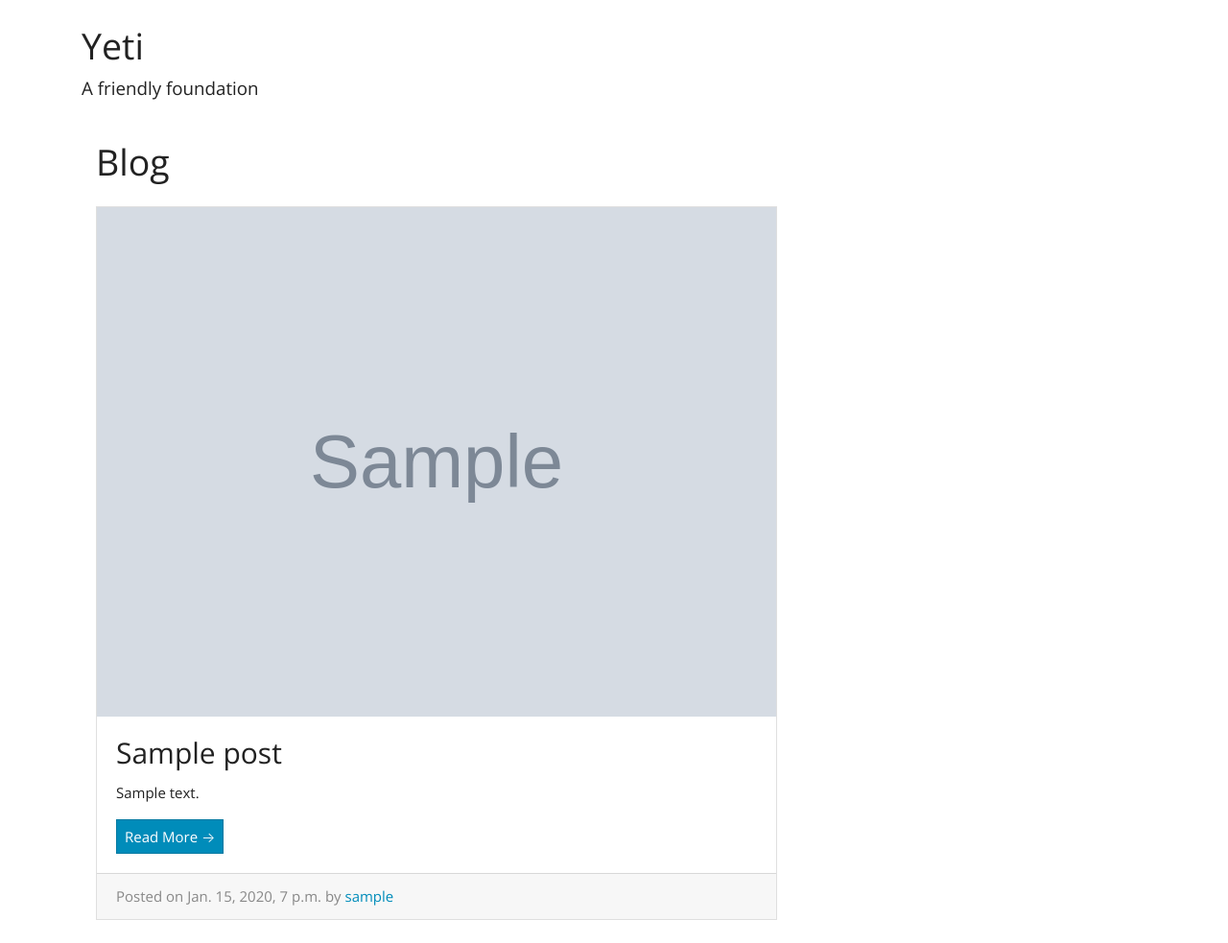
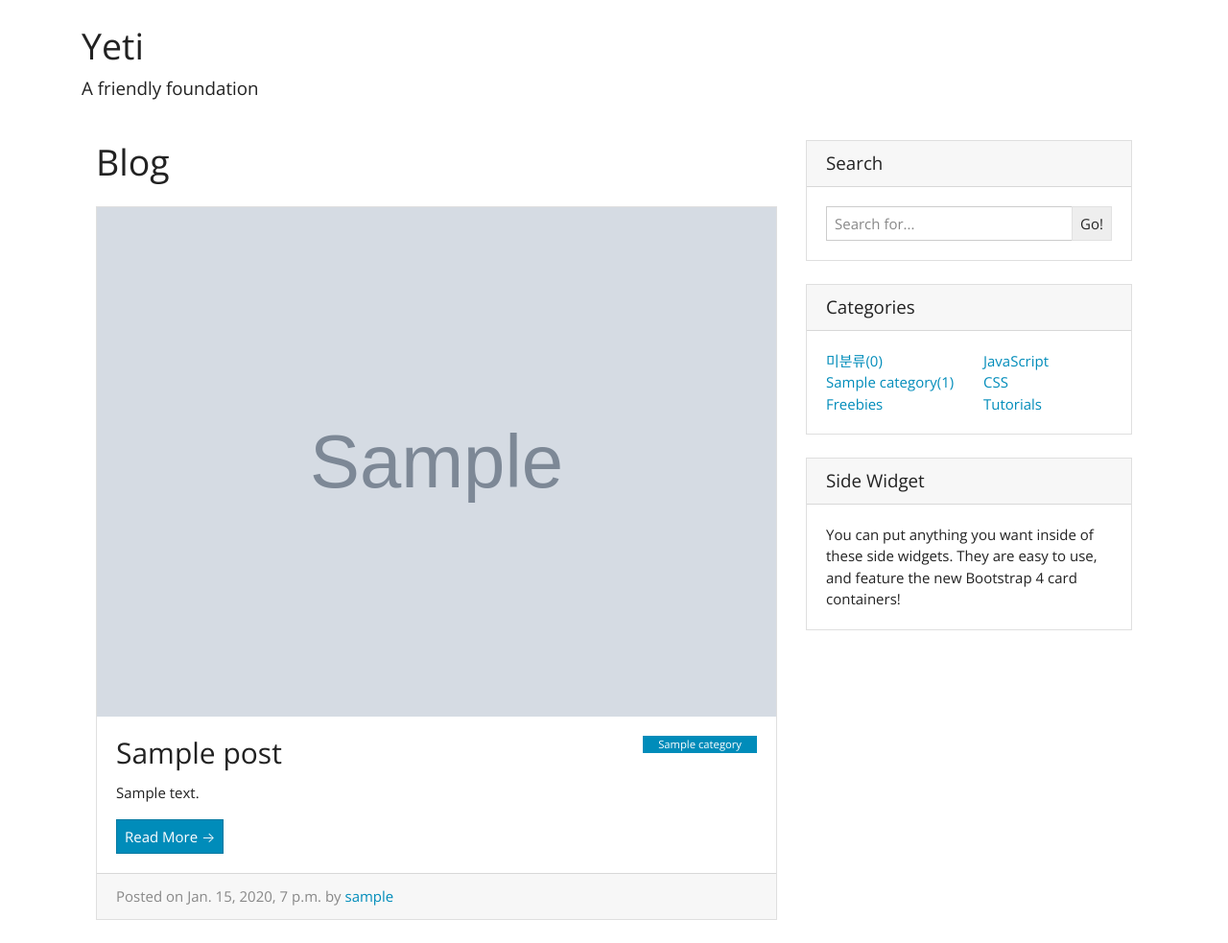
Before and after one commit to jtc5311/django_inflearn, a Django app: page /blog/ in a window 1280 px wide. Shown: the part 55-1038 px from the top of the page at 96% size. Run offline with Django 3.2, Linux system fonts and the light colour scheme; tables that the repository leaves empty hold one stand-in row (values such as "Sample post"); grey boxes marked "Sample" are stand-in pictures; some libraries are stand-ins or nearby versions.

Commit message:
category in post_list

```diff
--- a/blog/admin.py
+++ b/blog/admin.py
@@ -1,5 +1,6 @@
 from django.contrib import admin
-from .models import Post
+from .models import Post, Category
 # Register your models here.
 
 admin.site.register(Post)
+admin.site.register(Category)
--- a/blog/models.py
+++ b/blog/models.py
@@ -2,10 +2,19 @@ from django.db import models
 from django.contrib.auth.models import User
 
 # Create your models here.
+class Category(models.Model):
+    name = models.CharField(max_length=25, unique=True)
+    description = models.TextField(blank=True)
+
+    def __str__(self):
+        return self.name
+
 
 class Post(models.Model):
     title = models.CharField(max_length=30)
     content = models.TextField()
+
+
 
     head_image = models.ImageField(upload_to='blog/%Y/%m/%d/', blank=True) # 이 항목은 꼭 채우지 않아도 된다
 
@@ -15,6 +24,8 @@ class Post(models.Model):
 
     objects = models.Manager()
 
+    category = models.ForeignKey(Category, blank=True, null=True, on_delete=models.SET_NULL)
+
     def __str__(self): # 객체를 문자로 바꿨을때 어떻게 표현해야하는지 나타내주는 함수
         return '{} :: {}.'.format(self.title, self.author) #title, author 나오게
 
--- a/blog/templates/blog/base.html
+++ b/blog/templates/blog/base.html
@@ -105,7 +105,72 @@
                     {% block content %}
                     {% endblock %}
                 </div>
+
+                <div class="col-md-4" id="side_div">
+
+                    <!-- Search Widget -->
+                    <div class="card my-4">
+                      <h5 class="card-header">Search</h5>
+                      <div class="card-body">
+                        <div class="input-group">
+                          <input type="text" class="form-control" placeholder="Search for...">
+                          <span class="input-group-append">
+                            <button class="btn btn-secondary" type="button">Go!</button>
+                          </span>
+                        </div>
+                      </div>
+                    </div>
+
+                    <!-- Categories Widget -->
+                    <div class="card my-4" id="category-card">
+                      <h5 class="card-header">Categories</h5>
+                      <div class="card-body">
+                        <div class="row">
+                          <div class="col-lg-6">
+                            <ul class="list-unstyled mb-0">
+                              <li>
+                                <a href="#">미분류({{ posts_without_category }})</a>
+                              </li>
+                              {% for category in category_list %}
+                              <li>
+                                <a href="#">{{ category.name }}({{ category.post_set.count }})</a>
+                              </li>
+                              {% endfor %}
+                              <li>
+                                <a href="#">Freebies</a>
+                              </li>
+                            </ul>
+                          </div>
+                          <div class="col-lg-6">
+                            <ul class="list-unstyled mb-0">
+                              <li>
+                                <a href="#">JavaScript</a>
+                              </li>
+                              <li>
+                                <a href="#">CSS</a>
+                              </li>
+                              <li>
+                                <a href="#">Tutorials</a>
+                              </li>
+                            </ul>
+                          </div>
+                        </div>
+                      </div>
+                    </div>
+
+                    <!-- Side Widget -->
+                    <div class="card my-4">
+                      <h5 class="card-header">Side Widget</h5>
+                      <div class="card-body">
+                        You can put anything you want inside of these side widgets. They are easy to use, and feature the new Bootstrap 4 card containers!
+                      </div>
+                    </div>
+
+                  </div>
             </div>
+
+
+
 
             <script src="{% static 'blog/_assets/js/jquery.min.js' %}"></script>
             <script src="{% static 'blog/bootstrap/bootstrap.bundle.min.js' %}"></script>
--- a/blog/templates/blog/post_list.html
+++ b/blog/templates/blog/post_list.html
@@ -11,6 +11,11 @@
                     <img class="card-img-top" src="https://picsum.photos/750/300/?random" alt="Card image cap">
                 {% endif %}
                 <div class="card-body">
+                    {% if p.category %}
+                    <span class="badge badge-primary float-right">{{ p.category }}</span>
+                    {% else %}
+                    <span class="badge badge-primary float-right">미분류</span>
+                    {% endif %}
                     <h2 class="card-title">{{ p.title }}</h2>
                     <p class="card-text">{{ p.content | truncatewords:50 }}</p>
                     <a href="{{ p.get_absolute_url }}" class="btn btn-primary" id="read-more-post-{{ p.pk }}">Read More &rarr;</a>
--- a/blog/views.py
+++ b/blog/views.py
@@ -1,5 +1,5 @@
 from django.shortcuts import render
-from .models import Post #models에 있는 post를 가져와라
+from .models import Post, Category #models에 있는 post를 가져와라
 from django.views.generic import ListView, DetailView #리스트뷰 기능 (장고 기능)
 
 # Create your views here.
@@ -23,6 +23,15 @@ class PostList(ListView):
     def get_queryset(self):
         return Post.objects.order_by('-created')
 
+    def get_context_data(self, *, object_list=None, **kwargs):
+        context = super(PostList, self).get_context_data(**kwargs)
+        context['category_list'] = Category.objects.all()
+        context['posts_without_category'] = Post.objects.filter(category=None).count() # 특정 조건만 가져옴
+
+        return context
+
+
+
 class PostDetail(DetailView):
     model = Post
 
```
Also changed, not shown: blog/tests.py (+71 -5 lines).
